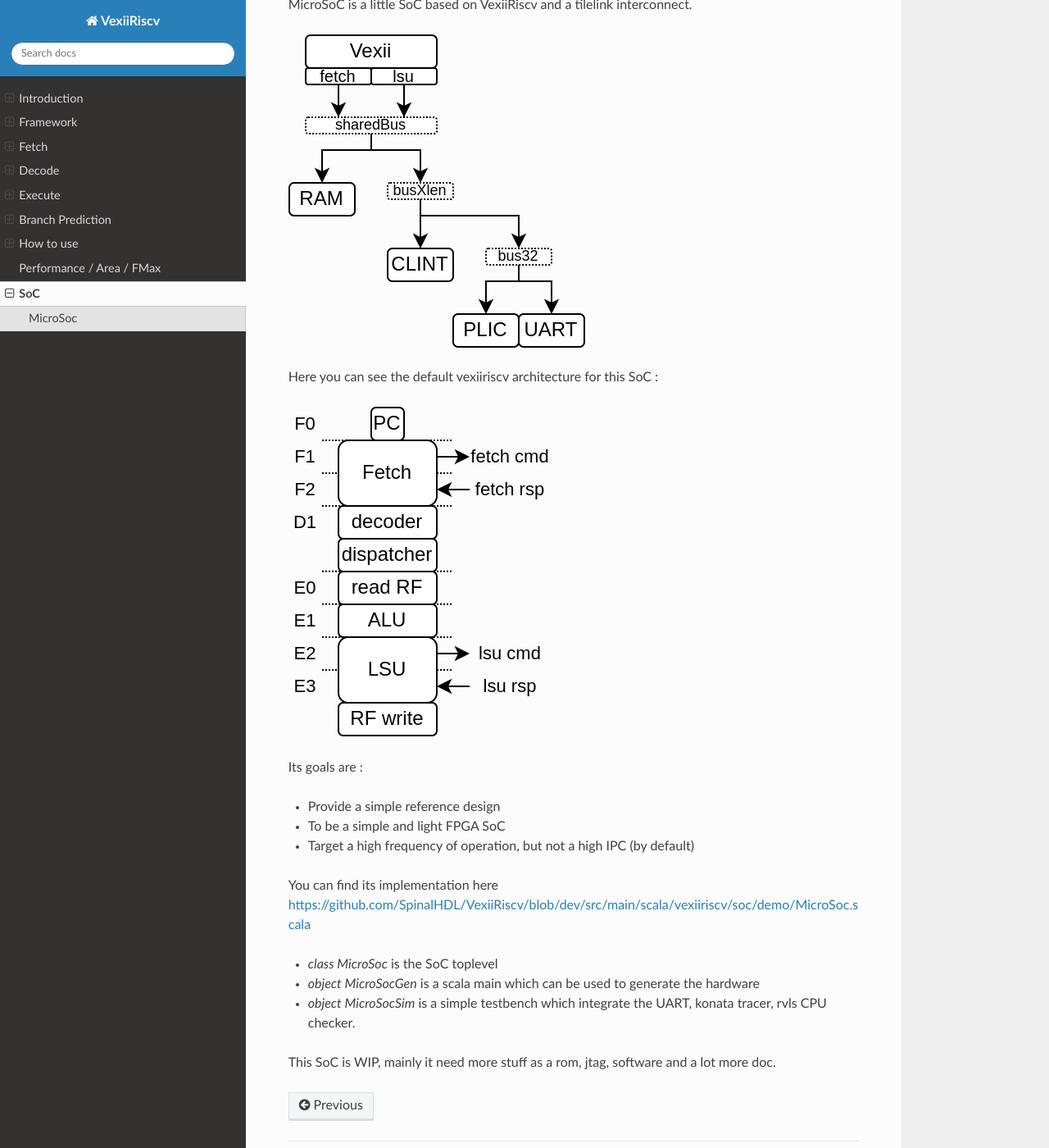
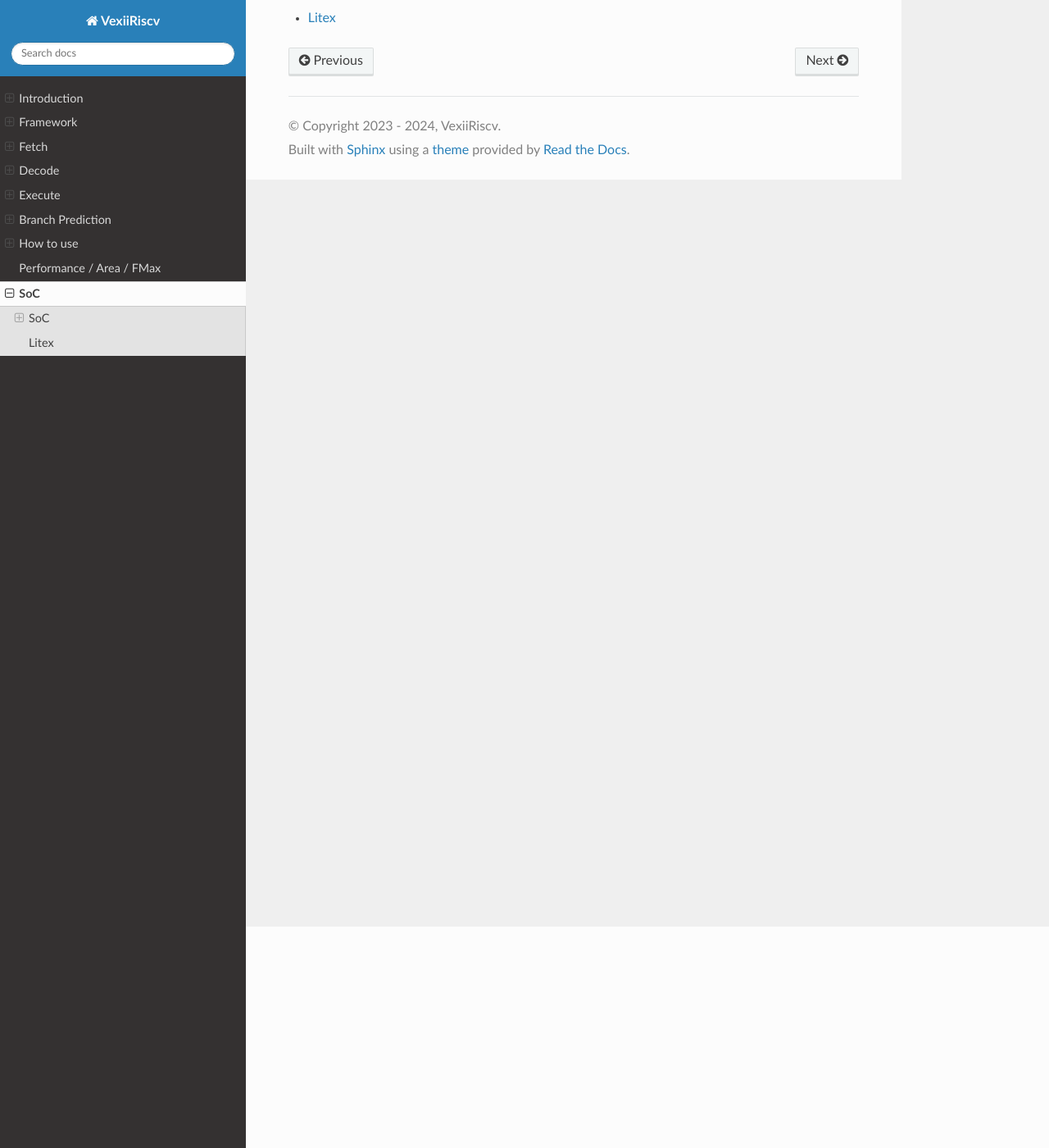
Before and after one commit to SpinalHDL/VexiiRiscv-RTD, a Sphinx documentation site: the page built from source/VexiiRiscv/Soc/index.rst, in a window 1280 px wide and 1400 px high, scrolled down 270 px. Shown: the whole window at 82% size. Built offline with Sphinx 7.4.7 and the Read the Docs theme 2.0.0, drawn with Linux system fonts in a browser that asks for light colours.

Commit message:
add some litex doc

```diff
--- a/source/VexiiRiscv/Soc/index.rst
+++ b/source/VexiiRiscv/Soc/index.rst
@@ -3,29 +3,9 @@
 
 This is currently WIP.
 
-MicroSoc
-------------------------------
 
-MicroSoC is a little SoC based on VexiiRiscv and a tilelink interconnect.
+.. toctree::
+   :maxdepth: 2
 
-.. image:: /asset/picture/microsoc.png
-
-
-Here you can see the default vexiiriscv architecture for this SoC :
-
-.. image:: /asset/picture/microsoc_vexii.png
-
-Its goals are :
-
-- Provide a simple reference design
-- To be a simple and light FPGA SoC
-- Target a high frequency of operation, but not a high IPC (by default)
-
-You can find its implementation here https://github.com/SpinalHDL/VexiiRiscv/blob/dev/src/main/scala/vexiiriscv/soc/demo/MicroSoc.scala
-
-- `class MicroSoc` is the SoC toplevel
-- `object MicroSocGen` is a scala main which can be used to generate the hardware
-- `object MicroSocSim` is a simple testbench which integrate the UART, konata tracer, rvls CPU checker.
-
-
-This SoC is WIP, mainly it need more stuff as a rom, jtag, software and a lot more doc.
+   microsoc
+   litex
```
Also changed, not shown: source/VexiiRiscv/Soc/litex.rst (added, +58 -0 lines), source/VexiiRiscv/Soc/microsoc.rst (added, +31 -0 lines), 1 other file.
